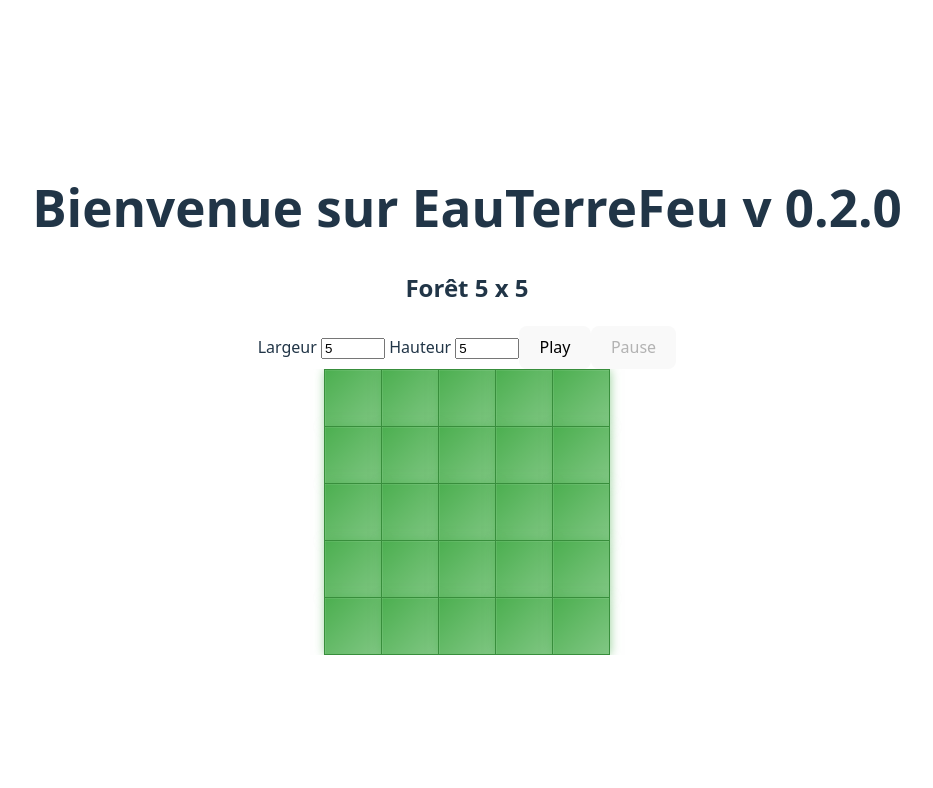
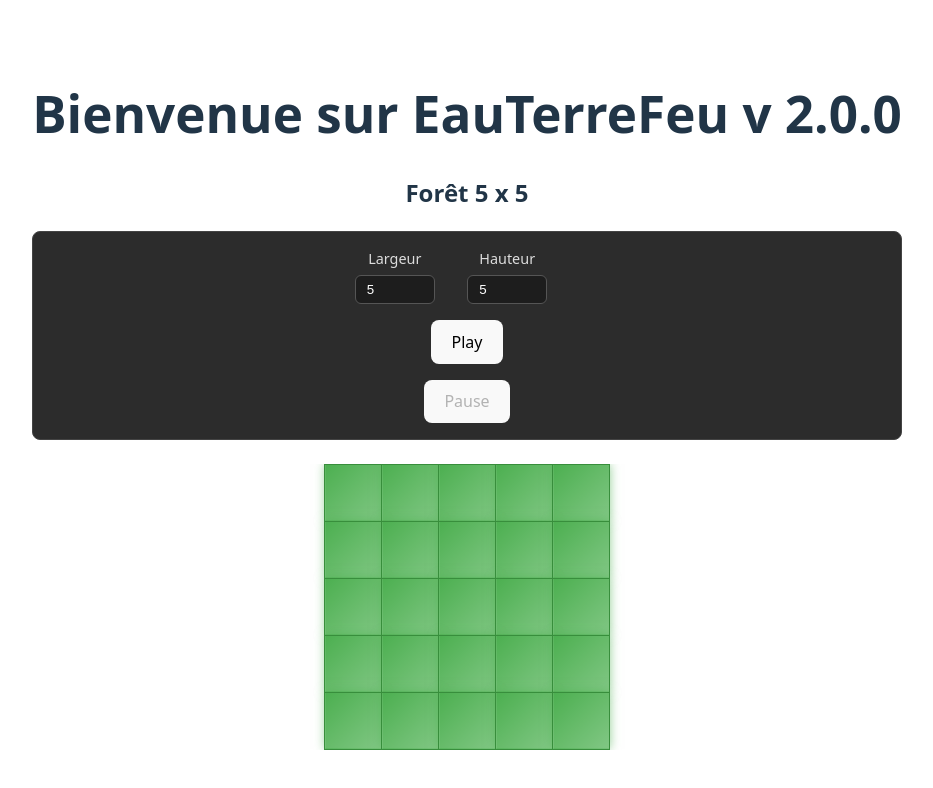
Before and after one commit to KizuCore/eauterrefeu, a Vue app: page / in a window 1280 px wide. Shown: the top 788 px of the page, without its empty margins (173-1106 px from the left). Built offline with nearby package versions, Linux system fonts and the light colour scheme; no server answers.

Commit message:
feat: update grid dimensions in config and enhance controls layout in styles

```diff
--- a/src/App.vue
+++ b/src/App.vue
@@ -1,6 +1,6 @@
 <template>
   <div class="app">
-    <h1>Bienvenue sur EauTerreFeu v 0.2.0</h1>
+    <h1>Bienvenue sur EauTerreFeu v 2.0.0</h1>
     <p v-if="updateAvailable">Une nouvelle version est disponible 🎉</p>
   </div>
   <HelloWorld msg="Vite + Vue" />
--- a/src/style.css
+++ b/src/style.css
@@ -77,3 +77,36 @@ button:focus-visible {
     background-color: #f9f9f9;
   }
 }
+
+.controls {
+  display: grid;
+  grid-template-columns: repeat(3, auto);
+  gap: 1rem 2rem;
+  justify-content: center;
+  padding: 1rem 2rem;
+  margin-bottom: 1.5rem;
+  background: #2c2c2c;
+  border: 1px solid #444;
+  border-radius: 8px;
+}
+
+.controls label {
+  font-size: 0.9rem;
+  color: #ddd;
+  display: flex;
+  flex-direction: column;
+}
+
+.controls input {
+  margin-top: 0.3rem;
+  padding: 0.4rem 0.7rem;
+  border-radius: 6px;
+  border: 1px solid #555;
+  background: #1d1d1d;
+  color: #fff;
+}
+
+.controls button {
+  grid-column: span 3;
+  justify-self: center;
+}
```
Also changed, not shown: 1 other file (tests, documents, lock files or other folders).
